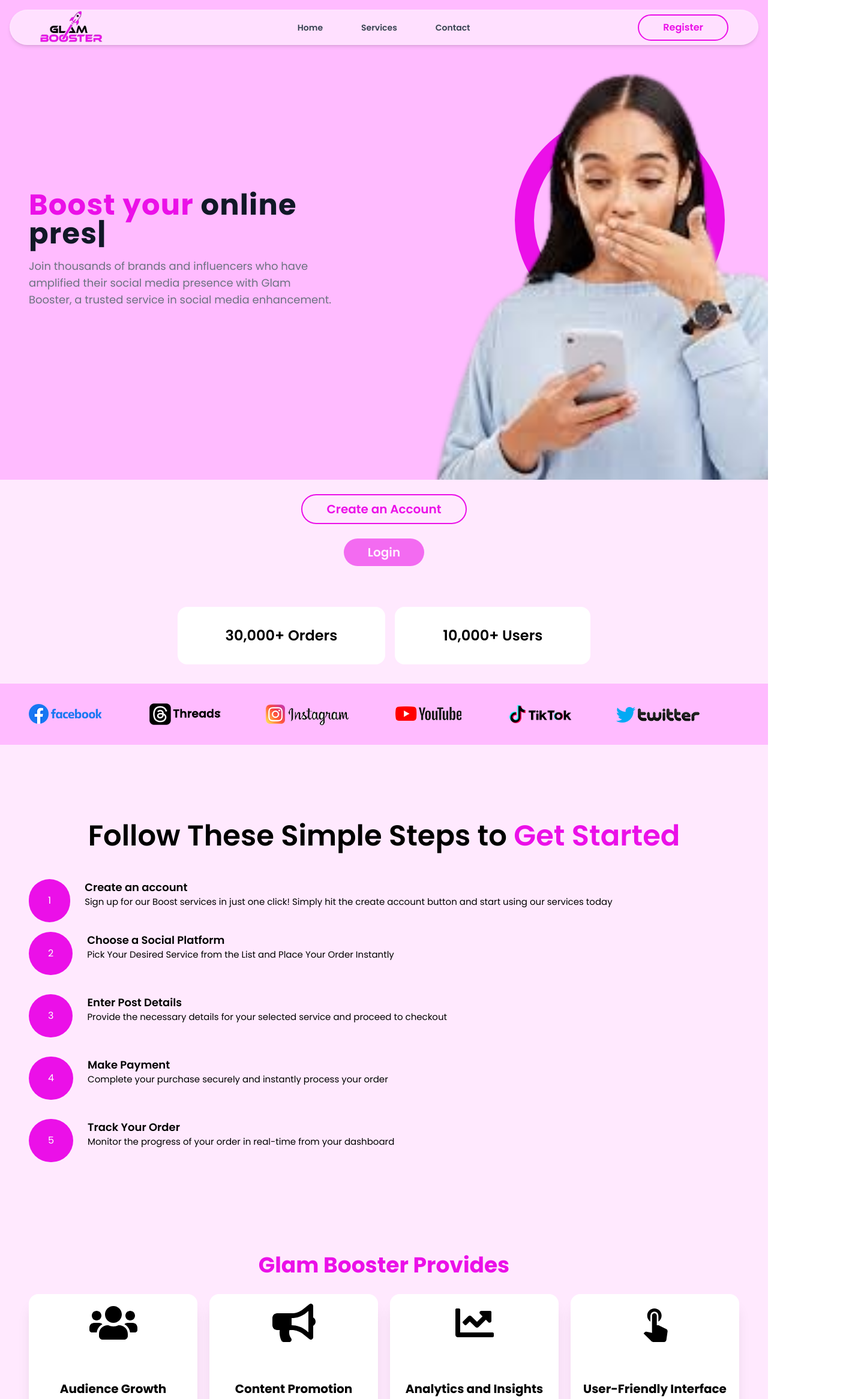
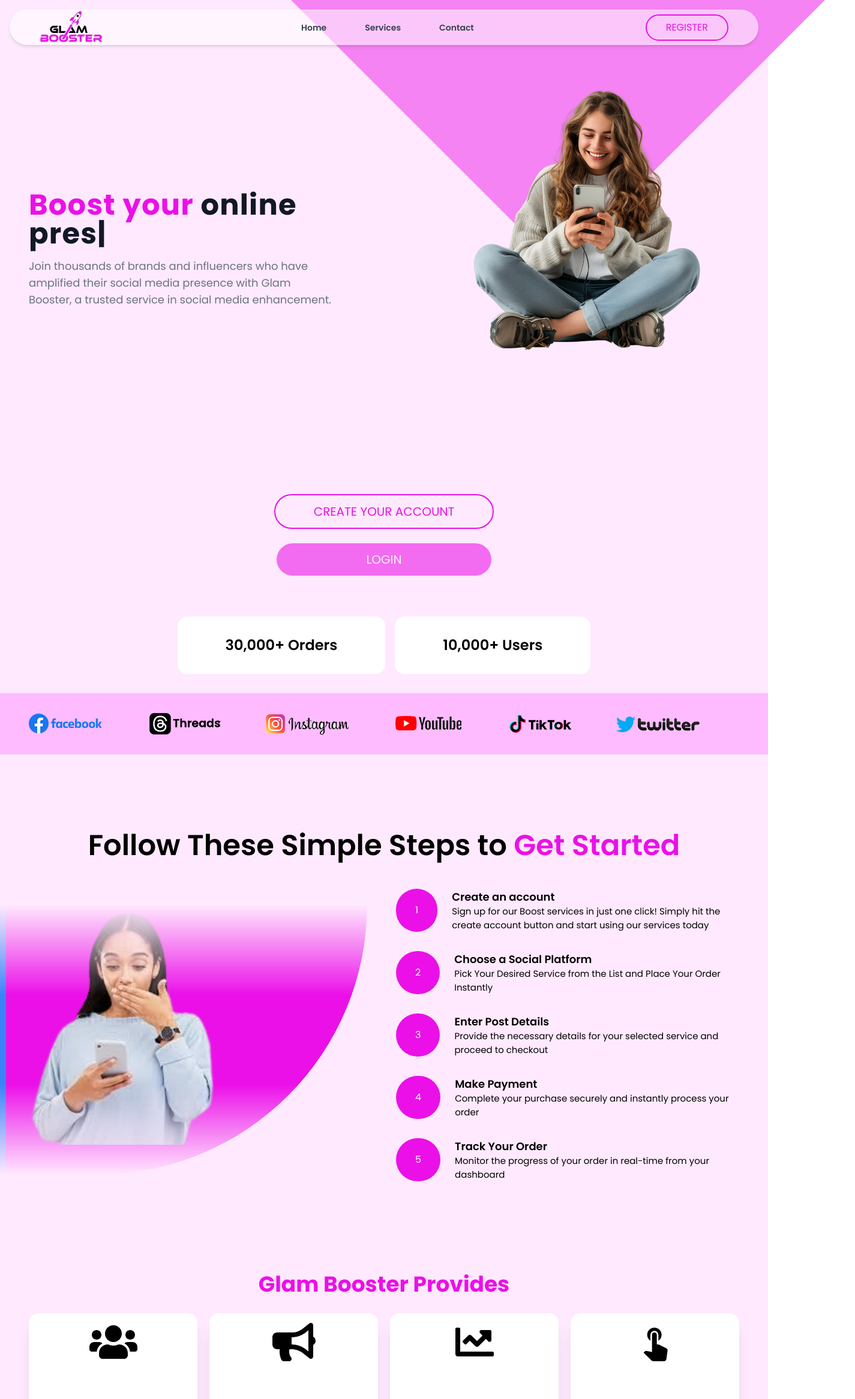
Before and after one commit to Victex4/gkam, a React (Vite) app: page / in a window 1280 px wide. Shown: the top 2333 px of the page at 60% size, 1425 px wide, since content can reach past the window. Built offline with nearby package versions, Linux system fonts and the light colour scheme.

Commit message:
initial commit

```diff
--- a/src/components/Button.jsx
+++ b/src/components/Button.jsx
@@ -21,7 +21,7 @@ const Button = ({ children, variant = "primary", className }) => {
     outline: "bg-transparent text-[#EB10E8] border-2 border-[#EB10E8] hover:bg-[#EB10E8] hover:text-white"
   }
   return (
-    <motion.button className={twMerge(`rounded-full px-10 py-2 font-semibold ${variants[variant]}`,
+    <motion.button className={twMerge(`rounded-full px-16 py-3 uppercase ${variants[variant]}`,
       className
     )}
     variants={buttonVariants}
--- a/src/components/HeroImage.jsx
+++ b/src/components/HeroImage.jsx
@@ -1,5 +1,5 @@
 import React from 'react'
-import userImage from "../assets/stepimage2-removebg-preview.png"
+import userImage from "../assets/heroimg.webp"
 import AnimatedIcon from './AnimatedIcon'
 import { BiLogoCss3, BiLogoJavascript, BiLogoReact, BiLogoTailwindCss } from 'react-icons/bi'
 import { motion } from 'framer-motion'
@@ -8,8 +8,7 @@ import { motion } from 'framer-motion'
 const HeroImage = ({ variants }) => {
   return (
     <motion.div>
-      <div className='absolute right-6 top-0 translate-y-1/2 mt-[12rem] md:w-[350px] w-[250px] h-[250px] md:h-[350px] rounded-full border-[#EB10E8] border-[32px] z-10' data-aos="fade-up"></div>
-      <img className='absolute animate-bounce-up top-0 md:left-1/2 md:top-0 mt-[6rem] w-[800px] md:w-[800px] right-0 z-20' data-aos="fade-up" src={userImage} alt="User Image" />
+      <img className='absolute animate-bounce-up left-8 top-0 md:left-auto md:top-0 mt-[6rem] w-[400px] md:w-[500px] right-0 z-20' data-aos="fade-up" src={userImage} alt="User Image" />
       {/* <img src={blob} alt="" /> */}
     </motion.div>
 
--- a/src/components/MobileMenu.jsx
+++ b/src/components/MobileMenu.jsx
@@ -18,9 +18,9 @@ const MobileMenu = ({setMenuOpen, menuItems, menuOpen}) => {
                 ))
             }
         </ul>
-            <Button variant='outline' className='py-2'>
-              Register
-            </Button>
+        <button className='rounded-full px-8 py-2 uppercase bg-transparent text-[#EB10E8] border-2 border-[#EB10E8] hover:bg-[#EB10E8] hover:text-white'>
+           Register
+        </button>
     </div>
   )
 }
--- a/src/section/Footer.jsx
+++ b/src/section/Footer.jsx
@@ -12,16 +12,7 @@ const Footer = () => {
                 &copy; {new Date().getFullYear()} Glam Booster. All rights reserved.
             </p>
           </div>
-          <div className='flex gap-4 text-[11px] md:text-[16px]'>
-            <p className='text-white/35'>
-              |
-            </p>
-            <button className='text-[#EB10E8] font-semibold' onClick={() => setContactUsPopUp(true)}>
-              Contact Us
-            </button>
-            <p className='text-white/35'>
-              |
-            </p>
+          <div className='gap-4 text-[11px] md:text-[16px]'>
             <p className='text-[#EB10E8] font-semibold'>
               Privacy Policy
             </p>
--- a/src/section/Hero.jsx
+++ b/src/section/Hero.jsx
@@ -49,12 +49,15 @@ const Hero = ({ menuOpen }) => {
     },
   };
   return (
-    <motion.section className='overflow-hidden bg-[#FFBBFF]' id='#'
+    <motion.section className='overflow-hidden bg-[#FFE9FE]' id='#'
     variants={containerVariants}
     initial="hidden"
     animate="visible"
     >
       <div className={`container transition-all duration-300 ${menuOpen ? "px-10 blur-sm" : ""}`}>
+      <div className='h-[700px] w-[700px] bg-[#F583F3] absolute -top-1/2 right-0 rounded-3xl rotate-45 -z-9'>
+
+      </div>
         <div className='relative flex h-screen flex-col-reverse items-center md:flex-row '>
             {/* Hero Content */}
                 <HeroContent variants={contentVariants}/>
--- a/src/section/LoginRegister.jsx
+++ b/src/section/LoginRegister.jsx
@@ -5,15 +5,15 @@ const LoginRegister = () => {
   return (
     <section className='bg-[#FFE9FE]'>
       <div className='container flex flex-col justify-center'>
-        <div className='pb-6 pt-5 md:py-6 md:text-[20px] text-[15px] flex justify-center'>
+        <div className='pb-6 pt-5 md:py-6 md:text-[20px] text-[15px] flex justify-center uppercase'>
             <Button variant='outline'>
-                Create an Account
+                Create Your Account
             </Button>
         </div>
         <div className='flex md:text-[20px] text-[15px] justify-center pb-9'>
-            <Button>
+            <button className='bg-[#F36BF1] text-white/90 border-none hover:bg-[#EB10E8] px-[130px] rounded-full md:px-[150px] py-3 uppercase hover:scale-105 duration-100'>
                 Login
-            </Button>
+            </button>
         </div>
       </div>
     </section>
--- a/src/section/Nav.jsx
+++ b/src/section/Nav.jsx
@@ -84,9 +84,9 @@ const Header = ({menuOpen, setMenuOpen}) => {
             animate="visible"
             >
               <div>
-                <Button variant='outline'>
+                <button className='rounded-full px-8 py-2 uppercase bg-transparent text-[#EB10E8] border-2 border-[#EB10E8] hover:bg-[#EB10E8] hover:text-white'>
                    Register
-                </Button>
+                </button>
               </div>
             </motion.div>
 
--- a/src/section/Step.jsx
+++ b/src/section/Step.jsx
@@ -1,21 +1,23 @@
 import React from 'react'
+import step from '../assets/stepimage2-removebg-preview.png'
 
 const Step = () => {
   return (
     <section className='bg-[#FFE9FE]'>
-      <div className='container pt-[8rem] pb-[4rem]'>
+      <div className='pt-[8rem] pb-[4rem]'>
         <div className='pb-[3rem]'>
-            <p className='text-3xl md:text-5xl font-semibold text-center '>Follow These Simple Steps to <span className='text-[#EB10E8]'>Get Started</span></p>
+            <p className='container text-3xl md:text-5xl font-semibold text-center '>Follow These Simple Steps to <span className='text-[#EB10E8]'>Get Started</span></p>
         </div>
-        <div className='pt-[rem]'>
+        <div className='pt-[rem] flex flex-col md:flex-row justify-between items-center'>
             {/* StepImage section */}
-            <div>
-
+            <div className='mask-gradient h-[350px] w-full overflow-hidden rounded-l-xl rounded-br-full border-l-[10px] border-blue-500 bg-[#EB10E8] md:h-[450px] md:w-[650px]'>
+                <img src={step} className='md:w-[400px] w-[300px]' alt="" />
             </div>
             {/* StepContent section */}
+            <div className='container md:w-[55%] w-[90%]'>
               <div
               data-aos="fade-up"
-              className='flex gap-6'>
+              className='flex gap-6 pb-4'>
               <div>
                 <h2 className='rounded-[50px] px-6 py-4 md:px-8 md:py-6 bg-[#EB10E8] text-white'>
                   1
@@ -98,6 +100,7 @@ const Step = () => {
                   </p>
                 </div>
               </div>
+            </div>
             <div>
         </div>
         </div>
```
Also changed, not shown: src/assets/heroimage2.jpg (added), src/assets/heroimg.webp (added).
